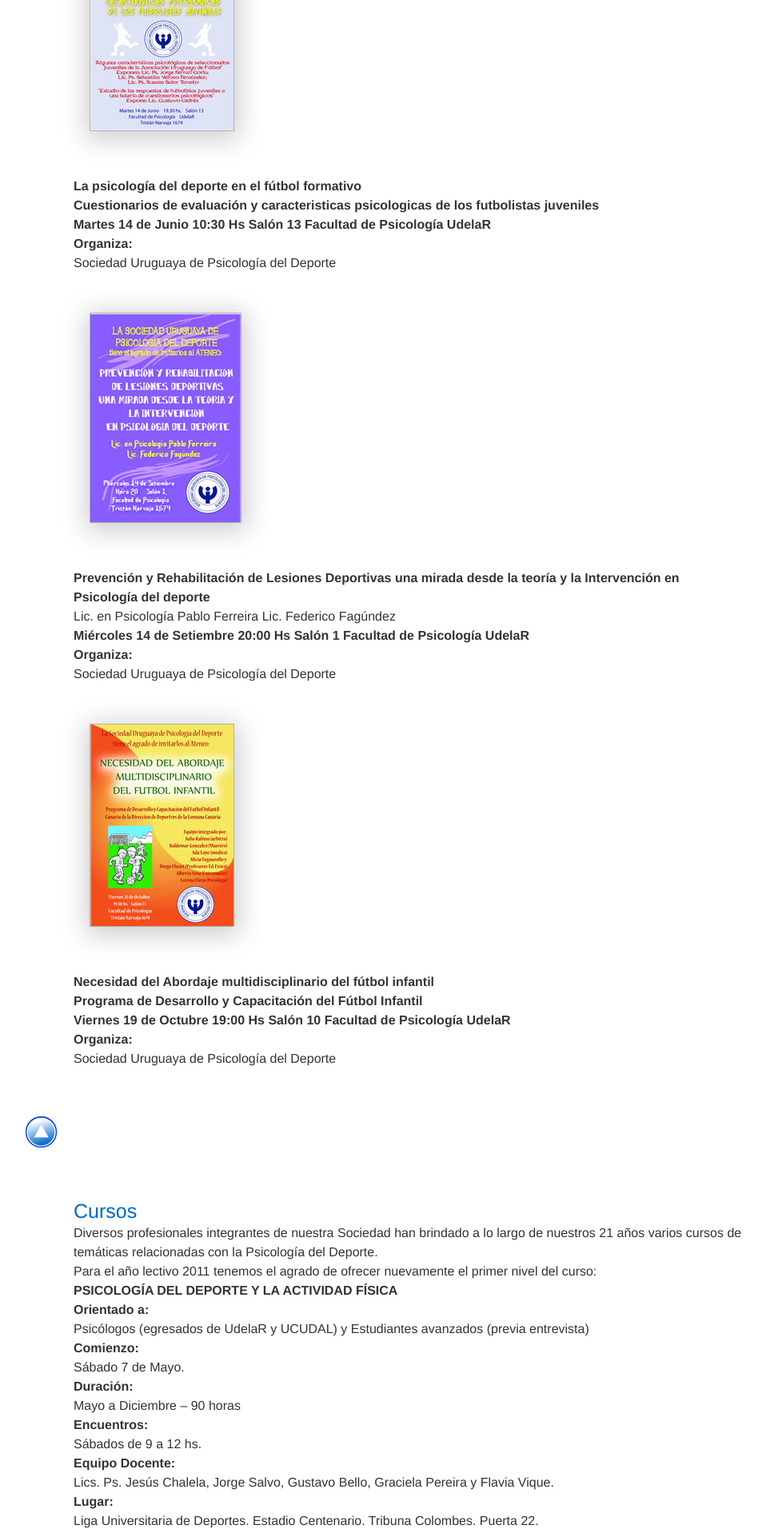
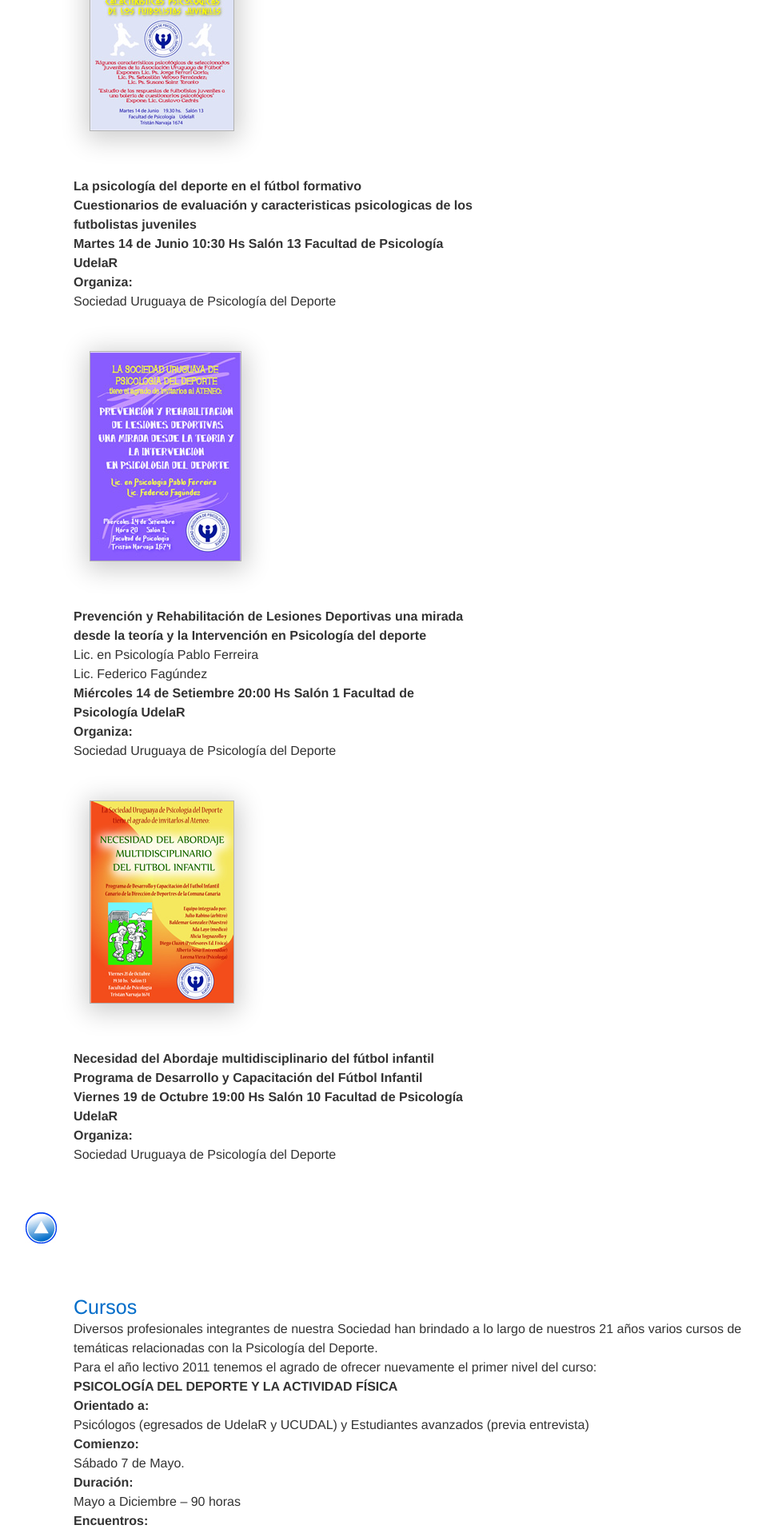
Before and after one commit to ignaciolopezjuani/supde, a Jekyll site: the page built from activities.html, in a window 1280 px wide. Shown: the part 3297-5214 px from the top of the page at 80% size, without its empty margins (188-1146 px from the left). Built offline with Jekyll 4.4.1, drawn with Linux system fonts in a browser that asks for light colours; nearby versions of some CDN libraries; some web fonts are replaced; Markdown is read by kramdown in place of the engine named in the settings.

Commit message:
styling content in activities.html

```diff
--- a/activities.html
+++ b/activities.html
@@ -63,14 +63,19 @@
       <h3 class="secondary-title">Ateneos</h3>
 
       <ul class="ateneosimgul">
-        <li><img alt="ateneo1" class="actimgs" src="media/images/ateneo1.jpg">
+        <li>
+            <div class="ateneos-text">
+              <img alt="ateneo1" class="actimgs" src="media/images/ateneo1.jpg">
               <h1>La psicología del deporte en el fútbol formativo</h1>
               <h2>Cuestionarios de evaluación y caracteristicas psicologicas de los futbolistas juveniles</h2>
               <h2>Martes 14 de Junio 10:30 Hs Salón 13 Facultad de Psicología UdelaR</h2>
               <h1>Organiza:</h1>
                <p>Sociedad Uruguaya de Psicología del Deporte</p>
+            </div>
         </li>
-        <li><img alt="ateneo2" class="actimgs" src="media/images/ateneo2.jpg">
+        <li>
+            <div class="ateneos-text">
+              <img alt="ateneo2" class="actimgs" src="media/images/ateneo2.jpg">
               <h1>Prevención y Rehabilitación de Lesiones Deportivas una mirada desde la teoría y la Intervención en Psicología del deporte</h1>
               <ul>
                 <li>Lic. en Psicología Pablo Ferreira </li>
@@ -79,14 +84,18 @@
               <h2>Miércoles 14 de Setiembre 20:00 Hs Salón 1 Facultad de Psicología UdelaR</h2>
               <h1>Organiza:</h1>
                 <p>Sociedad Uruguaya de Psicología del Deporte</p>
+            </div>
         </li>
 
-        <li><img alt="ateneo3" class="actimgs" src="media/images/ateneo3.jpg">
+        <li>
+            <div class="ateneos-text">
+              <img alt="ateneo3" class="actimgs" src="media/images/ateneo3.jpg">
               <h1>Necesidad del Abordaje multidisciplinario del fútbol infantil</h1>
               <h2>Programa de Desarrollo y Capacitación del Fútbol Infantil</h2>
               <h2>Viernes 19 de Octubre 19:00 Hs Salón 10 Facultad de Psicología UdelaR</h2>
               <h1>Organiza:</h1>
                <p>Sociedad Uruguaya de Psicología del Deporte</p>
+            </div>
         </li>
       </ul>
 
--- a/media/css/base.css
+++ b/media/css/base.css
@@ -227,10 +227,12 @@
  margin: 60px;
 }
 
-body.activities .ateneosimgul li {
+body.activities .ateneosimgul {
   display: inline;
 }
-
+.ateneos-text {
+  width: 500px;
+}
 
 body.activities .actimgs {
   border: 1px solid rgba( 0, 0, 0, 0.3);
@@ -256,8 +258,8 @@
 }
 .contacto {
   padding: 35px;
+}
 
-}
 .contacto .titulo-pagina {
   margin: 0 0 20px 0;
 }
```
Lines whose indentation alone changed are shown as unchanged.
